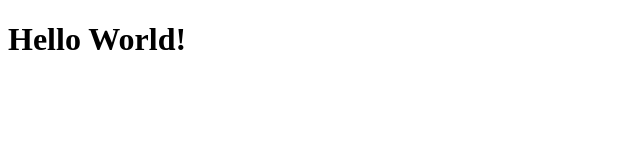
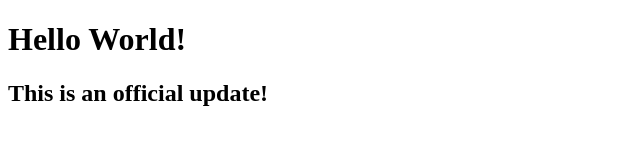
Before and after one commit to aarontark/test-repository, a plain HTML site: page index.html in a window 1280 px wide. Shown: the whole page, without its empty margins (0-640 px from the left). Drawn offline with Linux system fonts and the light colour scheme.

Commit message:
added official update subtitle

```diff
--- a/index.html
+++ b/index.html
@@ -8,6 +8,7 @@
 </head>
 <body>
     <h1>Hello World!</h1>
+    <h2>This is an official update!</h2>
     <script src="app.js"></script>
 </body>
 </html>
```
